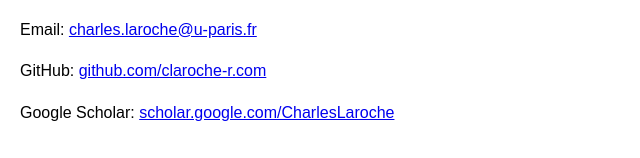
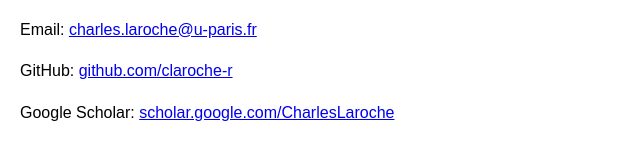
Before and after one commit to claroche-r/claroche-r.github.io, a plain HTML site: page index.html in a window 1280 px wide. Shown: the part 680-838 px from the top of the page, 0-640 px from the left. Drawn offline with Linux system fonts and the light colour scheme.

Commit message:
Fix typo in github link

```diff
--- a/index.html
+++ b/index.html
@@ -83,7 +83,7 @@
     <section id="contact">
       <h2>Contact Me</h2>
       <p>Email: <a href="mailto:charles.laroche@u-paris.fr">charles.laroche@u-paris.fr</a></p>
-      <p>GitHub: <a href="https://github.com/claroche-r.com">github.com/claroche-r.com</a></p>
+      <p>GitHub: <a href="https://github.com/claroche-r">github.com/claroche-r</a></p>
       <p>Google Scholar: <a href="https://scholar.google.com/citations?user=2aHZCb4AAAAJ&hl=en">scholar.google.com/CharlesLaroche</a></p>
     </section>
   </main>
```
